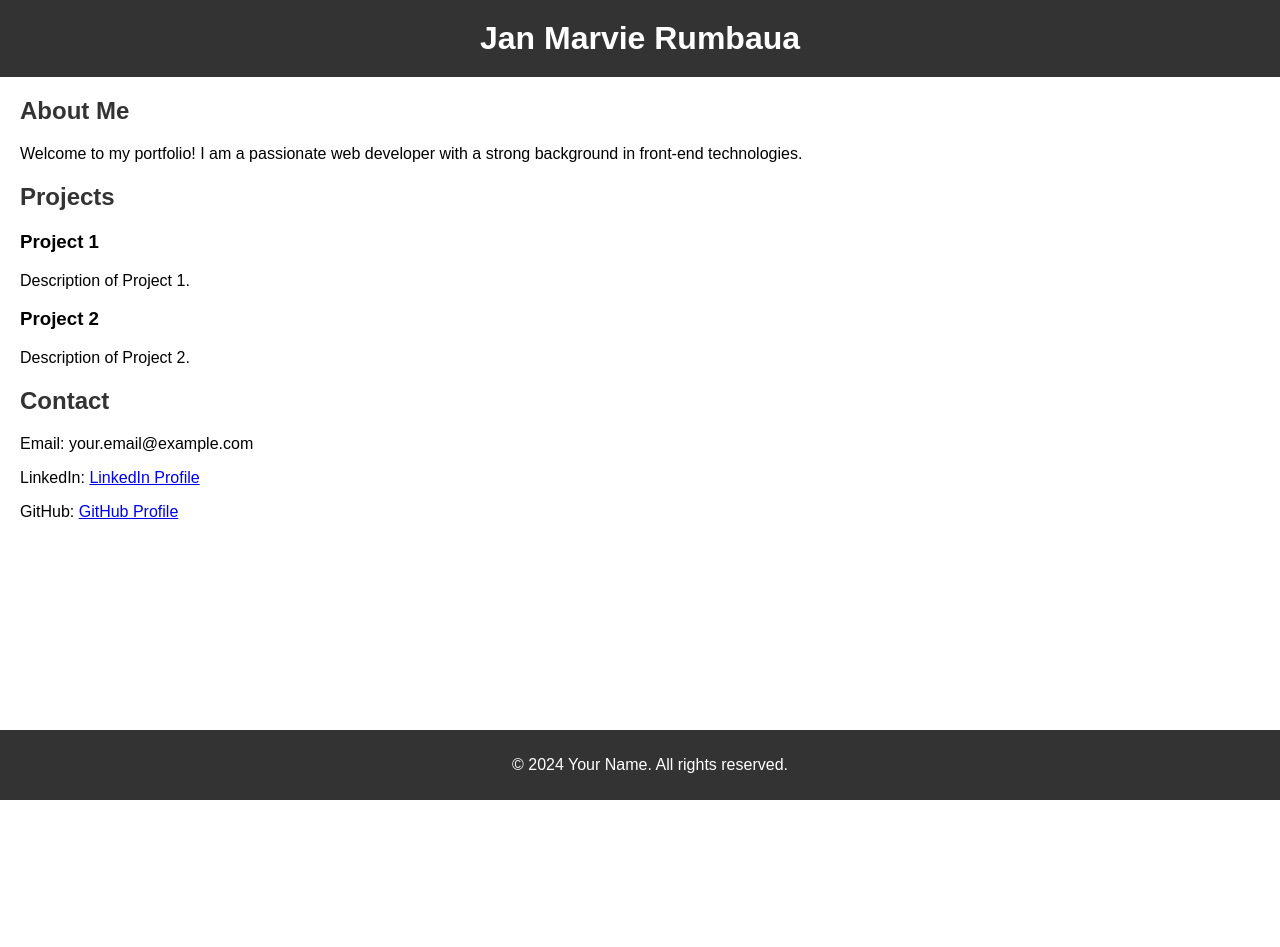
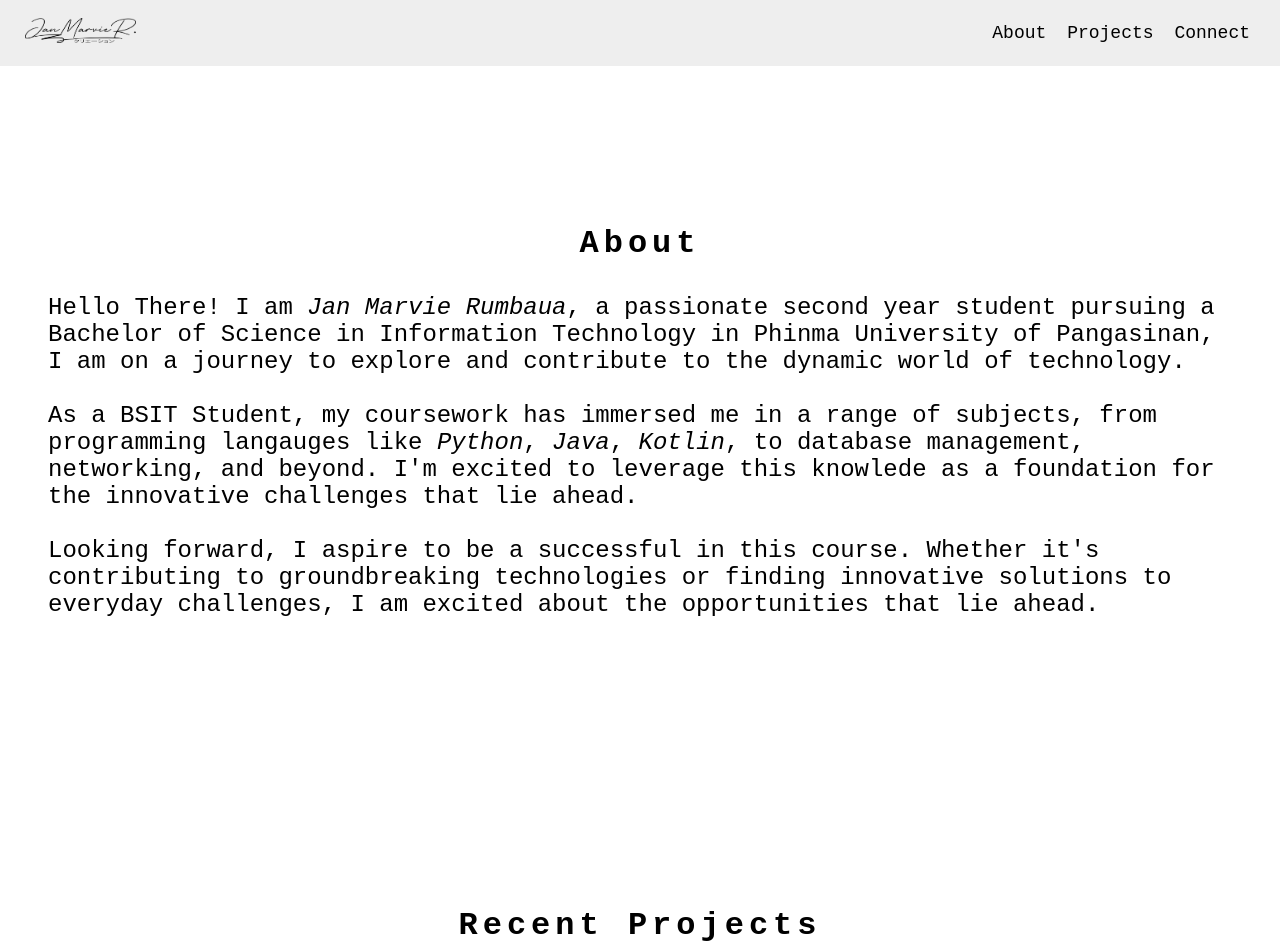
Before and after one commit to 555marbs/Portfolio, a plain HTML site: page index.html in a window 1280 px wide. Shown: the top 947 px of the page. Before the commit the page ends 800 px from the top, so only its background shows below. Drawn offline with Linux system fonts and the light colour scheme.

Commit message:
Not Final

```diff
--- a/index.html
+++ b/index.html
@@ -10,40 +10,118 @@
 
 <body>
 
-    <header>
-        <h1>Jan Marvie Rumbaua</h1>
-    </header>
+    <!--NavBar-->
+    <nav id="header">
+        <div class="nav-bar">
+            <div class="navbar-brand">
+                <img src="brand.png" alt="brand">
+            </div>
 
+            <div class="nav-items">
+                <ul>
+                    <a href="#about">About</a>
+                    <a href="#projects">Projects</a>
+                    <a href="#contact">Connect</a>
+                </ul>
+            </div>
+        </div>
+    </nav>
 
+    <!--About-->
     <section id="about">
-        <h2>About Me</h2>
-        <p>Welcome to my portfolio! I am a passionate web developer with a strong background in front-end technologies.
-        </p>
+        <div class="about-container">
+            <div class="about-title">
+                <h3>About</h3>
+            </div>
+
+            <div class="about-content">
+                <p>Hello There! I am <span>Jan Marvie Rumbaua</span>, a passionate second year student pursuing a
+                    Bachelor of
+                    Science in Information Technology in Phinma University of Pangasinan, I am on a journey to
+                    explore and contribute to the dynamic world of technology.<br>
+                    <br>As a BSIT Student, my coursework has immersed me in a range of subjects, from programming
+                    langauges like <span>Python</span>, <span>Java</span>, <span>Kotlin</span>, to database management,
+                    networking, and beyond. I'm excited to leverage this knowlede as a foundation for the innovative
+                    challenges that lie ahead.<br>
+                    <br>Looking forward, I aspire to be a successful in this course. Whether it's contributing to
+                    groundbreaking technologies or finding innovative solutions to everyday challenges, I am excited
+                    about the opportunities that lie ahead.
+                </p>
+            </div>
+        </div>
     </section>
 
+    <!--Projects-->
     <section id="projects">
-        <h2>Projects</h2>
-        <div class="project">
-            <h3>Project 1</h3>
-            <p>Description of Project 1.</p>
-        </div>
-        <div class="project">
-            <h3>Project 2</h3>
-            <p>Description of Project 2.</p>
-        </div>
-        <!-- Add more projects as needed -->
+        <div class="project-header-container">
+            <div class="project-header">
+                <h3>Recent Projects</h3>
+            </div>
+
+            <div class="projects-grid">
+                <div class="grid-item">
+                    <img src="IMG_0008.JPG" alt="Image 1">
+                    <h2>Project 1</h2>
+                    <h3>Rock Paper Scissors GUI</h3>
+                    <p>Description for section 1 goes here.</p>
+                </div>
+
+                <div class="grid-item">
+                    <img src="IMG_0008.JPG" alt="Image 1">
+                    <h2>Project 2</h2>
+                    <h3>Math Game</h3>
+                    <p>Description for section 1 goes here.</p>
+                </div>
+
+                <div class="grid-item">
+                    <img src="IMG_0008.JPG" alt="Image 1">
+                    <h2>Project 3</h2>
+                    <h3>Bilibeads: Fashion Accessories</h3>
+                    <p>Bilibeads: Fashion Accessories is an application for people who like bead accessories.
+                        Bilibeads is designed to cater to the vibrant world of bead products. Bilibeads will be a
+                        comprehensive platform where users can explore, purchase, create, and customize a wide
+                        range of bead-based products and craft ideas. .</p>
+                </div>
+            </div>
     </section>
 
+    <!--Contact-->
     <section id="contact">
-        <h2>Contact</h2>
-        <p>Email: your.email@example.com</p>
-        <p>LinkedIn: <a href="https://www.linkedin.com/in/yourusername/" target="_blank">LinkedIn Profile</a></p>
-        <p>GitHub: <a href="https://github.com/yourusername" target="_blank">GitHub Profile</a></p>
+        <div class="contact-header-container">
+            <div class="project-header">
+                <h3>Connect With Me</h3>
+            </div>
+
+            <div class="contact-grid">
+                <div class="contact-item">
+                    <a href="https://github.com/555marbs">
+                        <img class="img-contact" src="1.png" alt="Image 1">
+                    </a>
+                    <h2>Github</h2>
+                </div>
+
+                <div class="grid-item">
+                    <a href="https://www.linkedin.com/in/jmrumbaua/">
+                        <img class="img-contact" src="2.png" alt="Image 2">
+                    </a>
+                    <h2>LinkedIn</h2>
+                </div>
+
+                <div class="grid-item">
+                    <a href="mailto:janrumbaua6@gmail.com">
+                        <img class="img-contact" src="3.png" alt="Image 3">
+                    </a>
+                    <h2>E-Mail</h2>
+                </div>
+            </div>
     </section>
 
     <footer>
-        <p>&copy; 2024 Your Name. All rights reserved.</p>
+        <p>&copy; 2024 Jan Marvie Rumbaua. All rights reserved.</p>
     </footer>
+
+    <!--Script-->
+    <script src="script.js"></script>
 </body>
 
 </html>
--- a/styles.css
+++ b/styles.css
@@ -1,38 +1,135 @@
 body {
-    font-family: 'Arial', sans-serif;
-    margin: 0;
-    padding: 0;
+    font-size: large;
+    font-family: 'Courier New', Courier, monospace;
 }
 
-header {
-    background-color: #333;
-    color: #fff;
+#header {
+    position: fixed;
+    z-index: 1000;
+    left: 0;
+    top: 0;
+    width: 100vw;
+    background-color: #d6d6d669;
+
+}
+
+section {
+    padding: 40px;
+    margin: 85px 0;
+}
+
+/* Navigation Bar */
+.nav-bar {
+    display: flex;
+    justify-content: space-between;
+    align-items: center;
+    padding-left: 20px;
+    padding-right: 20px;
+    text-decoration: none;
+}
+
+.navbar-brand {
+    max-width: 9%;
+    height: auto;
+}
+.nav-bar, .nav-bar .nav-items a {
+    text-decoration: none;
+    color: inherit;
+    transition: color 0.2s ease-in-out, text-decoration 0.2s ease-in-out;
+    margin: 5px;
+}
+
+.nav-bar .nav-items a:hover {
+    text-decoration: none;
+    color: rgb(255, 255, 255);
+}
+
+/* About */
+.about-container {
+    margin-top: 100px;
+}
+
+#about span {
+    font-style: oblique;
+}
+#about p {
+    font-size: x-large;
+}
+#about h3 {
+    color: #000000;
     text-align: center;
+    letter-spacing: 5px;
+    font-size: xx-large;
+}
+
+/* Project */
+.project-header-container {
+    margin-top: 100px;
+}
+#projects h3 {
+    color: #000000;
+    text-align: center;
+    letter-spacing: 5px;
+    font-size: xx-large;
+}
+
+.projects-grid {
+    display: grid;
+    grid-template-columns: repeat(3, 1fr);
+    gap: 20px;
     padding: 20px;
 }
 
-h1 {
-    margin: 0;
+.grid-item {
+    border: 1px solid #ddd;
+    padding: 20px;
+    text-align: center;
 }
 
-section {
-    margin: 20px;
+img {
+    max-width: 100%;
+    height: auto;
 }
 
-h2 {
-    color: #333;
+/* Contact */
+
+.contact-header-container {
+    margin-top: 100px;
 }
 
-project {
-    margin-bottom: 20px;
+#contact h3 {
+    color: #000000;
+    text-align: center;
+    letter-spacing: 5px;
+    font-size: xx-large;
 }
 
+.contact-grid {
+    display: grid;
+    grid-template-columns: repeat(3, 1fr);
+    gap: 20px;
+    padding: 20px;
+}
+
+.contact-item {
+    border: 1px solid #ddd;
+    padding: 20px;
+    text-align: center;
+}
+
+.img-contact {
+    max-width: 50%;
+}
+
+/* Footer */
 footer {
-    background-color: #333;
-    color: #fff;
+    background-color: #d6d6d669;
+    color: rgb(0, 0, 0);
     text-align: center;
-    padding: 10px;
-    position: fixed;
+    position: relative;
     bottom: 0;
+    padding-top: 1px;
+    padding-bottom: 19px;
     width: 100%;
+    height: 40px;
 }
```
Also changed, not shown: 1.png (added), 2.png (added), 3.png (added), brand.png (added), 1 other file.
